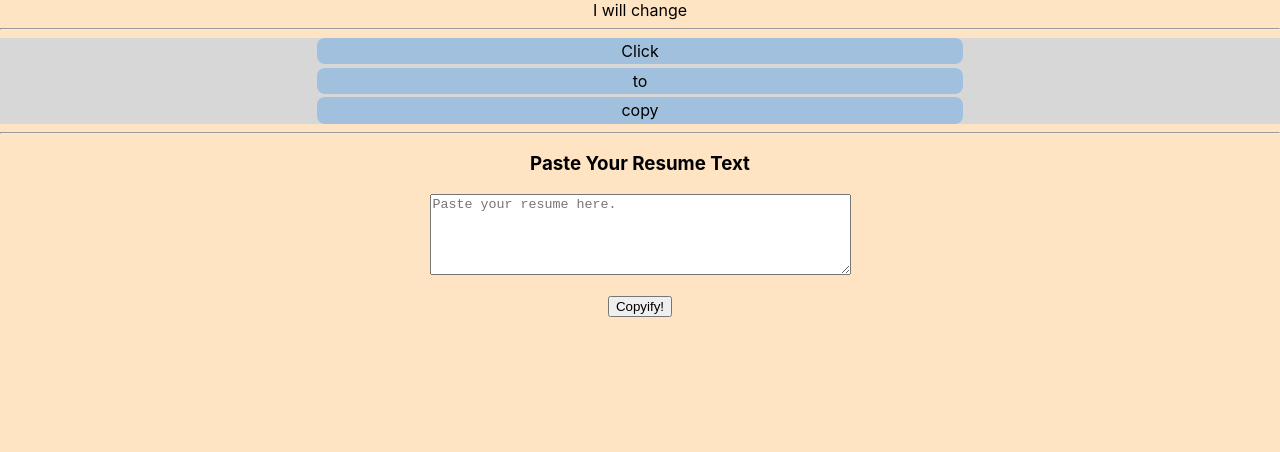
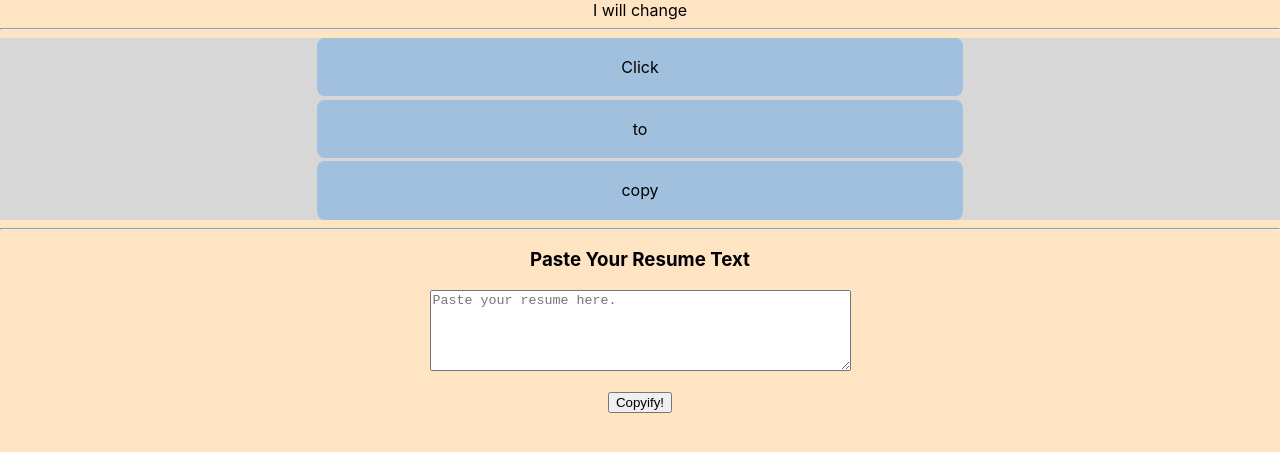
Before and after one commit to ashetonsm/copy-pastapp, a React (Create React App) app: page / in a window 1280 px wide. Shown: the top 452 px of the page. Built offline with nearby package versions, Linux system fonts and the light colour scheme.

Commit message:
Enclosed copiable text in li with p

```diff
--- a/src/components/TextToCopy.js
+++ b/src/components/TextToCopy.js
@@ -15,8 +15,10 @@ export const TextToCopy = ({ children }) => {
     }
 
     return (
-        <div className="copiable" onClick={(e) => copyText(e)}>
-            {children}
-        </div>
+        <li className="copiable center" onClick={(e) => copyText(e)}>
+            <p>
+                {children}
+            </p>
+        </li>
     )
 }
```
